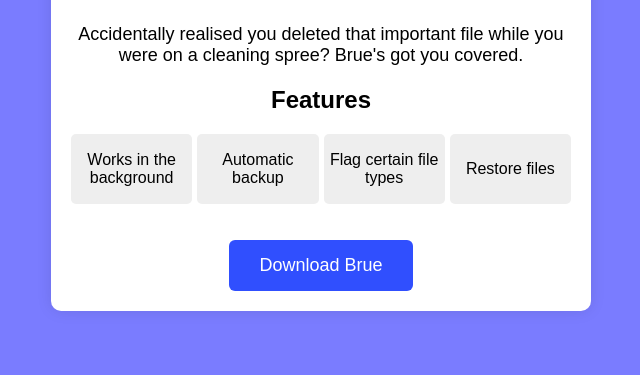
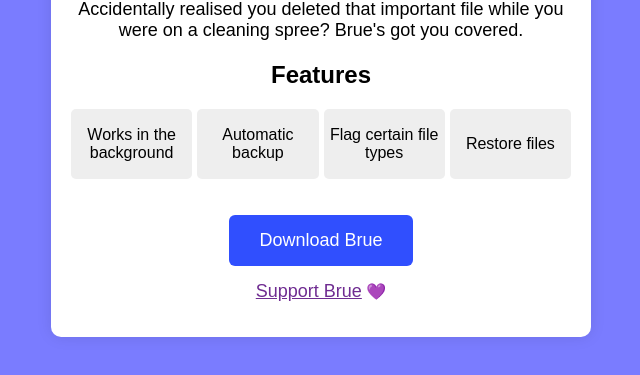
Before and after one commit to crimzoda/brue, a plain HTML site: page index.html in a window 1280 px wide. Shown: the part 371-746 px from the top of the page, without its empty margins (319-959 px from the left). Drawn offline with Linux system fonts and the light colour scheme.

Commit message:
Add files via upload

```diff
--- a/index.html
+++ b/index.html
@@ -20,6 +20,9 @@
         </ul>
 
         <a href="path/to/brue-download.zip" class="download-button">Download Brue</a>
+        <div class="donate-link-container">
+                <a href="https://www.paypal.com/donate/?hosted_button_id=38LPX86KQRHC4" class="donate-link">Support Brue</a> 💜
+        </div>
     </div>
 </body>
 </html>
--- a/style.css
+++ b/style.css
@@ -72,3 +72,19 @@
 .download-button:hover {
     background-color: #0026CA;
 }
+
+.donate-link-container {
+    text-align: center; /* Center the text */
+    margin: 15px 0; /* Add space around the link */
+}
+
+.donate-link {
+    color: #6f2c91; /* Link color */
+    text-decoration: underline; /* Underline the link */
+    font-size: 18px; /* Adjust font size */
+    transition: color 0.3s; /* Smooth color transition */
+}
+
+.donate-link:hover {
+    color: #4a1d70; /* Darker shade on hover */
+}
```
